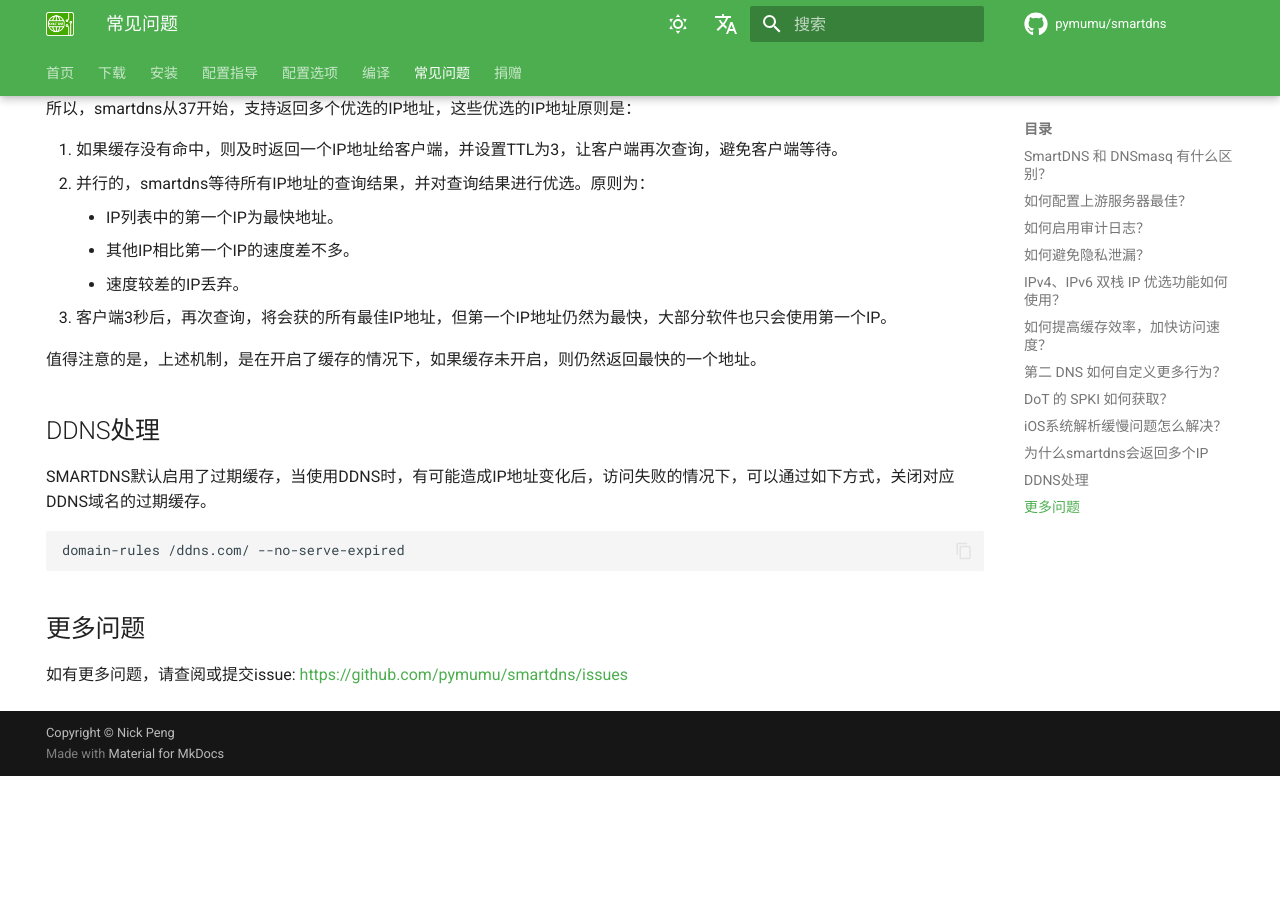
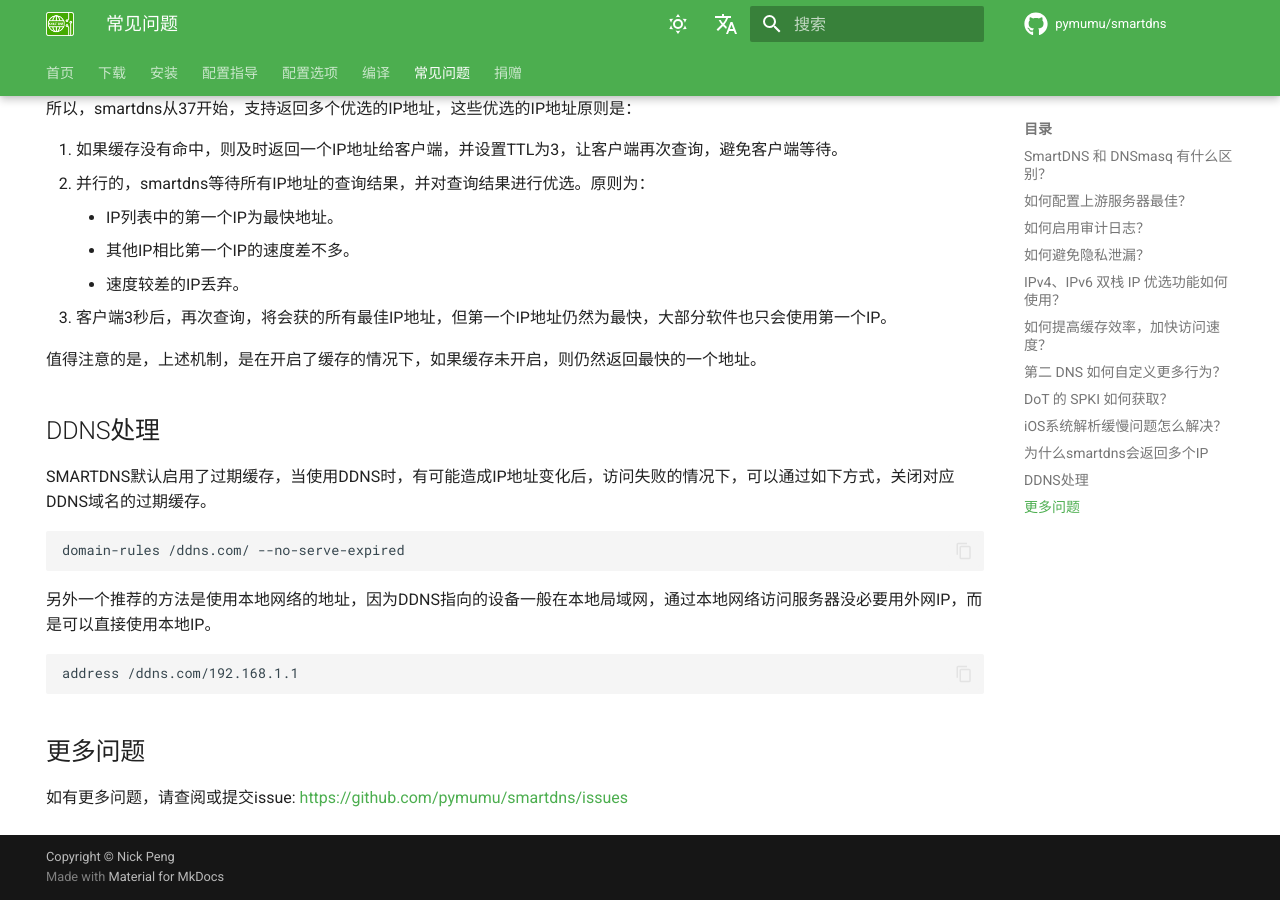
Before and after one commit to pymumu/smartdns, an MkDocs documentation site: the page built from docs/faq.md, in a window 1280 px wide and 900 px high, scrolled down 2891 px. Built offline with MkDocs 1.6.1 and Material for MkDocs 9.7.7, drawn with Linux system fonts in a browser that asks for light colours; comment, search, counter and statistics services are not loaded; before the commit the page ends 3667 px from its top, so only the background shows below that.

Commit message:
faq: update ddns

````diff
--- a/docs/faq.md
+++ b/docs/faq.md
@@ -124,6 +124,12 @@ SMARTDNS默认启用了过期缓存，当使用DDNS时，有可能造成IP地址
 domain-rules /ddns.com/ --no-serve-expired
 ```
 
+另外一个推荐的方法是使用本地网络的地址，因为DDNS指向的设备一般在本地局域网，通过本地网络访问服务器没必要用外网IP，而是可以直接使用本地IP。
+
+```shell
+address /ddns.com/192.168.1.1
+```
+
 ## 更多问题
 
 如有更多问题，请查阅或提交issue: [https://github.com/pymumu/smartdns/issues](https://github.com/pymumu/smartdns/issues)
````
